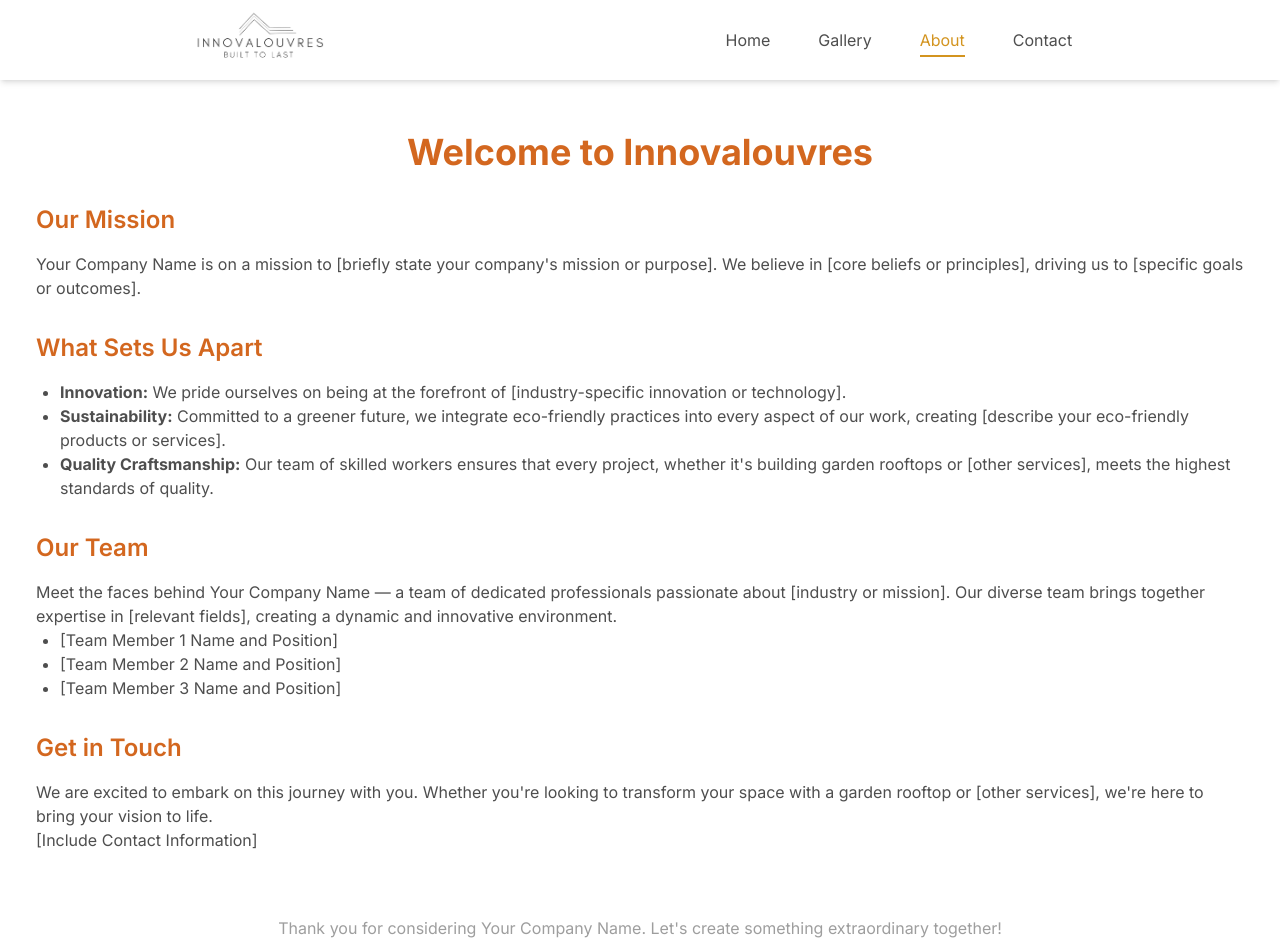
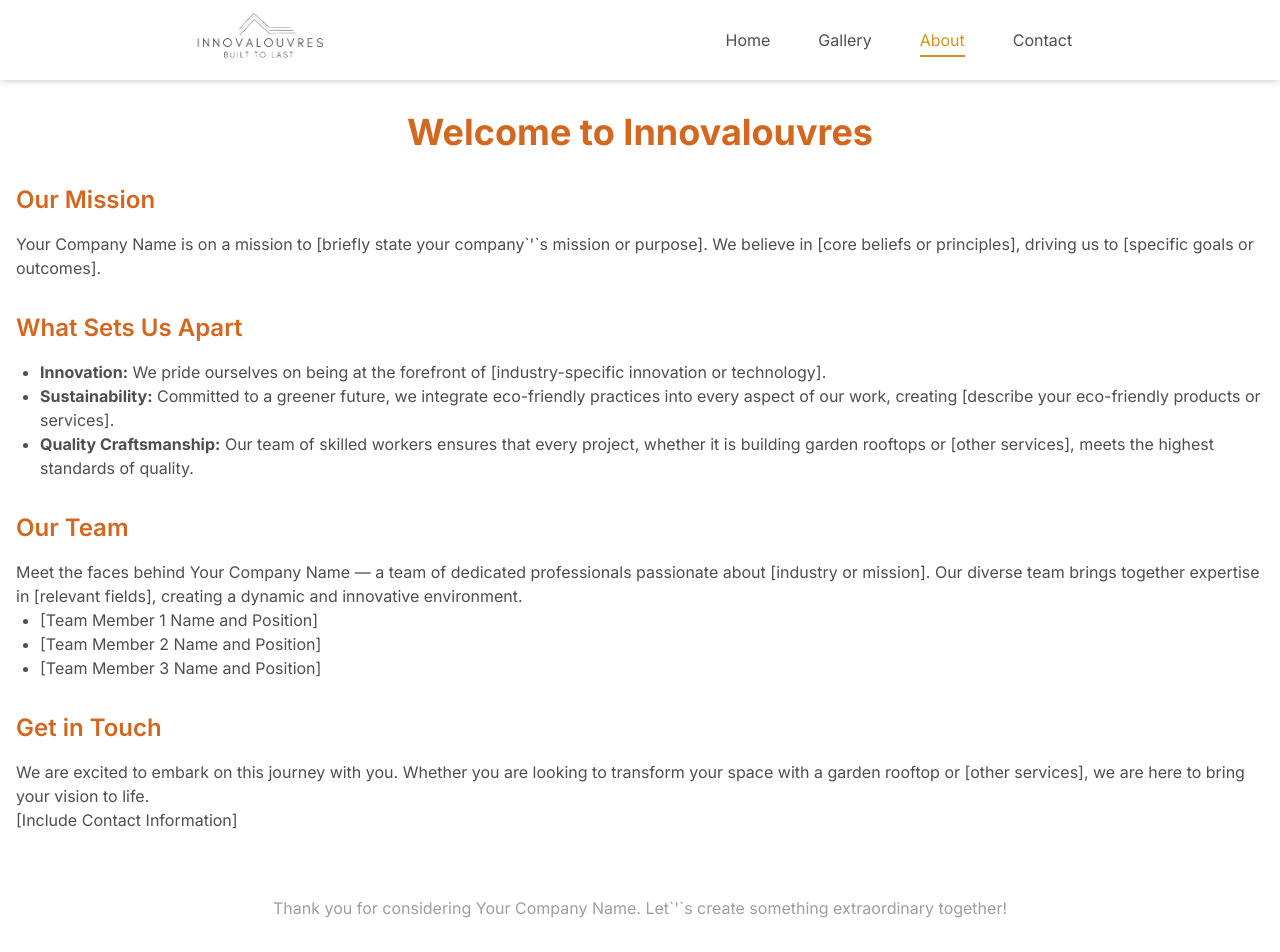
Before and after one commit to arielbvergara/innovalouvres, a Next.js app: page /about in a window 1280 px wide. Shown: the top 952 px of the page. Built offline with nearby package versions, Linux system fonts and the light colour scheme.

Commit message:
Fixing build

```diff
--- a/src/app/about/page.js
+++ b/src/app/about/page.js
@@ -1,49 +1,49 @@
 export default function About({}) {
     return (
-        <div className="p-5">
-            <header class="py-8 text-center">
-                <h1 class="text-4xl font-bold text-orange">Welcome to Innovalouvres</h1>
+        <div classNameName="p-5">
+            <header className="py-8 text-center">
+                <h1 className="text-4xl font-bold text-orange">Welcome to Innovalouvres</h1>
             </header>
 
-            <section class="mx-4 mb-8">
-                <h2 class="mb-4 text-2xl font-semibold text-orange">Our Mission</h2>
-                <p>Your Company Name is on a mission to [briefly state your company's mission or purpose]. We believe in
+            <section className="mx-4 mb-8">
+                <h2 className="mb-4 text-2xl font-semibold text-orange">Our Mission</h2>
+                <p>Your Company Name is on a mission to [briefly state your company`&apos;`s mission or purpose]. We believe in
                     [core beliefs or principles], driving us to [specific goals or outcomes].</p>
             </section>
 
-            <section class="mx-4 mb-8">
-                <h2 class="mb-4 text-2xl font-semibold text-orange">What Sets Us Apart</h2>
-                <ul class="list-disc pl-6">
+            <section className="mx-4 mb-8">
+                <h2 className="mb-4 text-2xl font-semibold text-orange">What Sets Us Apart</h2>
+                <ul className="list-disc pl-6">
                     <li><strong>Innovation:</strong> We pride ourselves on being at the forefront of [industry-specific
                             innovation or technology].</li>
                     <li><strong>Sustainability:</strong> Committed to a greener future, we integrate eco-friendly practices
                         into every aspect of our work, creating [describe your eco-friendly products or services].</li>
                     <li><strong>Quality Craftsmanship:</strong> Our team of skilled workers ensures that every project,
-                        whether it's building garden rooftops or [other services], meets the highest standards of quality.</li>
+                        whether it is building garden rooftops or [other services], meets the highest standards of quality.</li>
                 </ul>
             </section>
 
-            <section class="mx-4 mb-8">
-                <h2 class="mb-4 text-2xl font-semibold text-orange">Our Team</h2>
+            <section className="mx-4 mb-8">
+                <h2 className="mb-4 text-2xl font-semibold text-orange">Our Team</h2>
                 <p>Meet the faces behind Your Company Name — a team of dedicated professionals passionate about [industry or
                     mission]. Our diverse team brings together expertise in [relevant fields], creating a dynamic and
                     innovative environment.</p>
-                <ul class="list-disc pl-6">
+                <ul className="list-disc pl-6">
                     <li>[Team Member 1 Name and Position]</li>
                     <li>[Team Member 2 Name and Position]</li>
                     <li>[Team Member 3 Name and Position]</li>
                 </ul>
             </section>
 
-            <section class="mx-4 mb-8">
-                <h2 class="mb-4 text-2xl font-semibold text-orange">Get in Touch</h2>
-                <p>We are excited to embark on this journey with you. Whether you're looking to transform your space with a
-                    garden rooftop or [other services], we're here to bring your vision to life.</p>
+            <section className="mx-4 mb-8">
+                <h2 className="mb-4 text-2xl font-semibold text-orange">Get in Touch</h2>
+                <p>We are excited to embark on this journey with you. Whether you are looking to transform your space with a
+                    garden rooftop or [other services], we are here to bring your vision to life.</p>
                 <p>[Include Contact Information]</p>
             </section>
 
-            <footer class="py-8 text-center text-gray-500">
-                <p>Thank you for considering Your Company Name. Let's create something extraordinary together!</p>
+            <footer className="py-8 text-center text-gray-500">
+                <p>Thank you for considering Your Company Name. Let`&apos;`s create something extraordinary together!</p>
             </footer>
         </div>
     )
--- a/src/app/contact/page.js
+++ b/src/app/contact/page.js
@@ -7,7 +7,7 @@ export default function Contact({}) {
 
             <section class="mx-4 mb-8">
                 <p class="text-lg">
-                    We'd love to hear from you! Whether you have a question about our services, want to discuss a project, or
+                    We wouldd love to hear from you! Whether you have a question about our services, want to discuss a project, or
                     just want to say hello, feel free to reach out to us.
                 </p>
             </section>
@@ -23,7 +23,7 @@ export default function Contact({}) {
 
             <section class="mx-4 mb-8">
                 <h2 class="mb-4 text-2xl font-semibold text-orange">Get in Touch</h2>
-                <p class="text-lg">Feel free to use the contact form below or reach out to us via email or phone. We'll get back
+                <p class="text-lg">Feel free to use the contact form below or reach out to us via email or phone. We will get back
                     to you as soon as possible!</p>
             </section>
 
```
